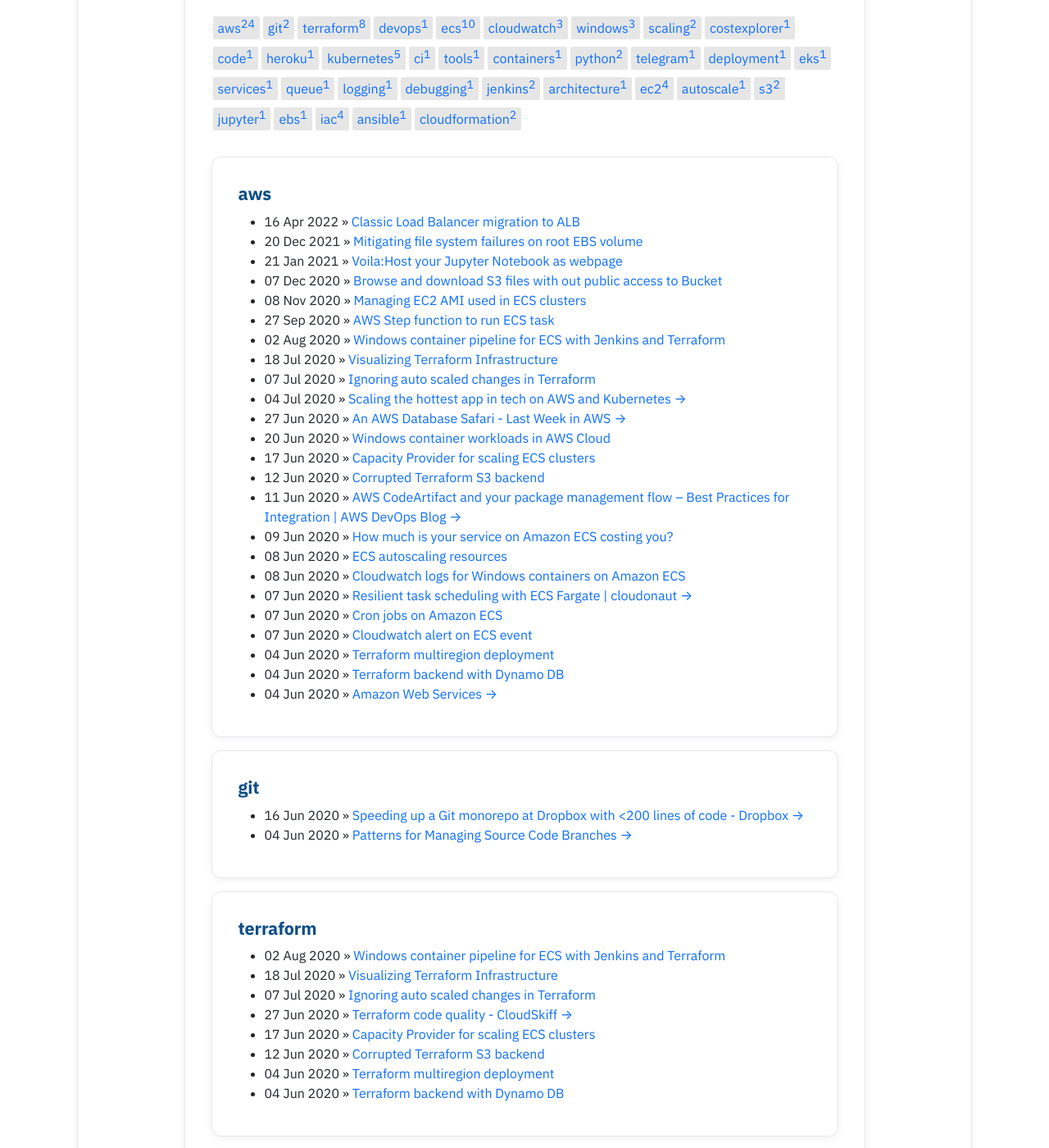
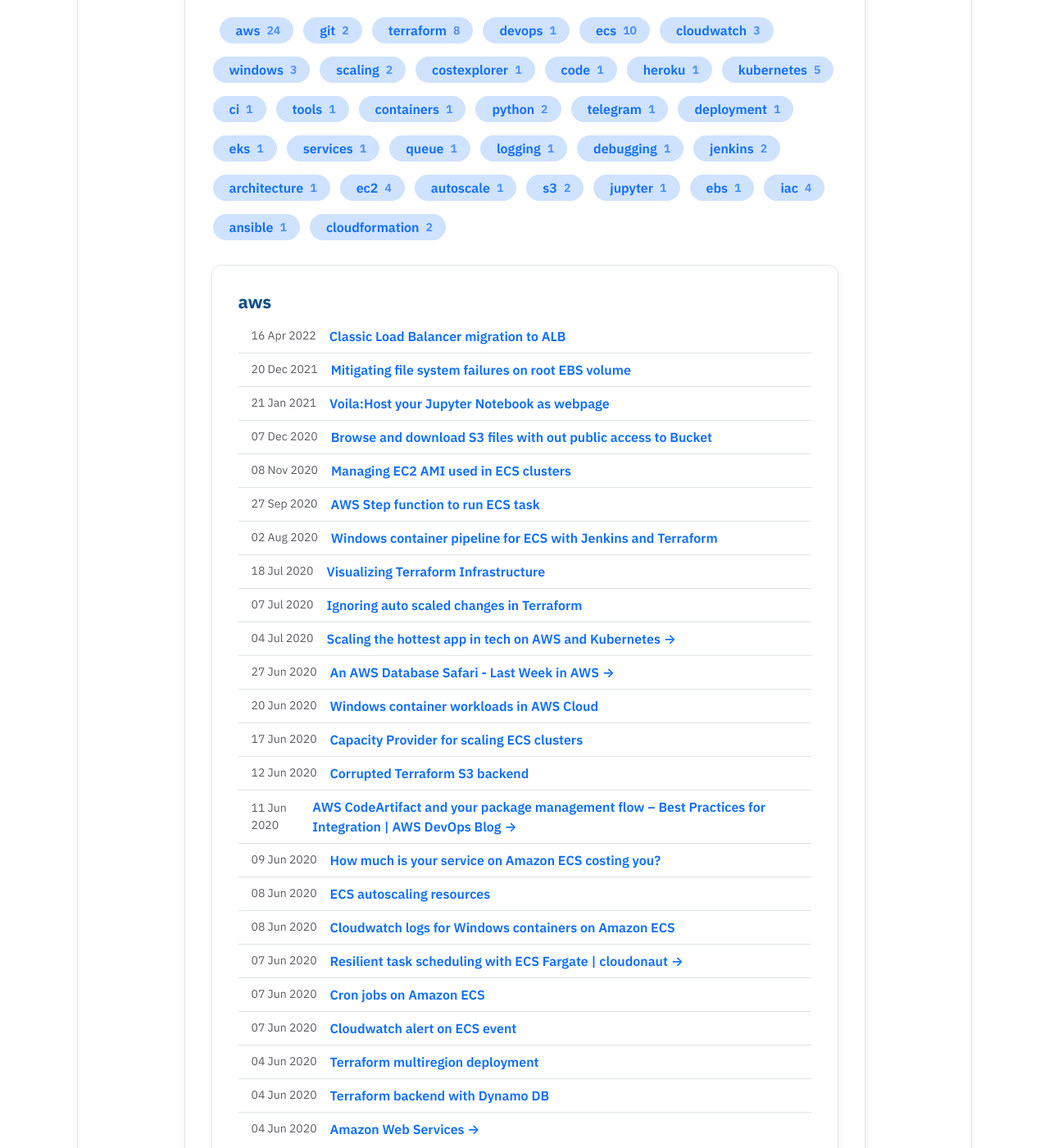
Before and after one commit to iam-j/iam-j.github.io, a Jekyll site: the page built from pages/3tag.html, in a window 1280 px wide and 1400 px high, scrolled down 736 px. Shown: the whole window at 82% size. Built offline with Jekyll 4.4.1, drawn with Linux system fonts in a browser that asks for light colours; some of the changed text lies outside the part shown.

Commit message:
Modern tags

```diff
--- a/pages/3tag.html
+++ b/pages/3tag.html
@@ -18,18 +18,34 @@
             <a href="#{{ tag | first }}">{{ tag | first }}</a>
             {% endfor %}
           </div>
-          <ul class="tag-box inline mb-4">
+          <ul class="tag-box inline mb-4 d-flex flex-wrap gap-2">
             {% for tag in site.tags %}
-            <li><a href="#{{ tag | first }}">{{ tag | first }}<span>{{ tag | last | size }}</span></a></li>
+            <li class="list-unstyled">
+              <a href="#{{ tag | first }}" class="badge rounded-pill bg-primary-subtle text-primary fw-semibold px-3 py-2 d-inline-flex align-items-center" style="font-size:1rem;">
+                <span class="octicon octicon-tag me-1"></span>{{ tag | first }}
+                <span class="ms-2 small opacity-75">{{ tag | last | size }}</span>
+              </a>
+            </li>
             {% endfor %}
           </ul>
           {% for tag in site.tags %}
           <div class="card mb-3">
             <div class="card-body">
               <h2 id="{{ tag | first }}">{{ tag | first }}</h2>
-              <ul>
+              <ul class="list-group list-group-flush">
                 {% for posts in tag  %}{% for post in posts %}{% if post.title != null %}
-                <li itemscope><span class="entry-date"><time datetime="{{ post.date | date_to_xmlschema }}" itemprop="datePublished">{{ post.date | date_to_string }}</time></span> &raquo; <a href="{{ post.url | prepend: site.baseurl | prepend: site.url }}">{{ post.title }}{% if post.link %}<span class="link-arrow"> &rarr;</span>{% endif %}</a></li>
+                <li class="list-group-item d-flex align-items-center gap-2" itemscope>
+                  <span class="entry-date text-muted small me-2" title="Published on">
+                    <span class="octicon octicon-clock"></span>
+                    <time datetime="{{ post.date | date_to_xmlschema }}" itemprop="datePublished">{{ post.date | date_to_string }}</time>
+                  </span>
+                  <span class="flex-grow-1">
+                    <a href="{{ post.url | prepend: site.baseurl | prepend: site.url }}" class="fw-semibold text-decoration-none" itemprop="url">
+                      {{ post.title }}
+                      {% if post.link %}<span class="link-arrow"> &rarr;</span>{% endif %}
+                    </a>
+                  </span>
+                </li>
                 {% endif %}{% endfor %}{% endfor %}
               </ul>
             </div>
```
